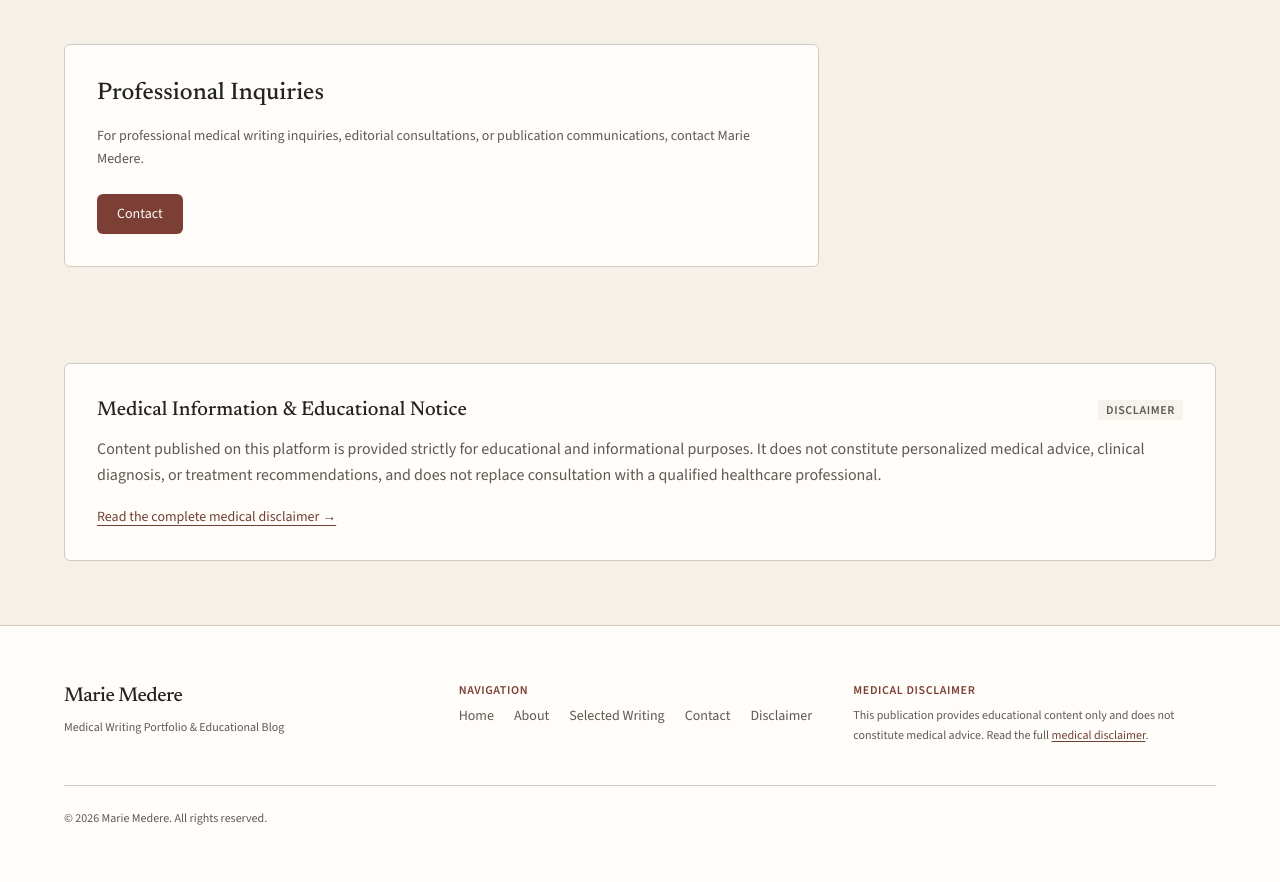
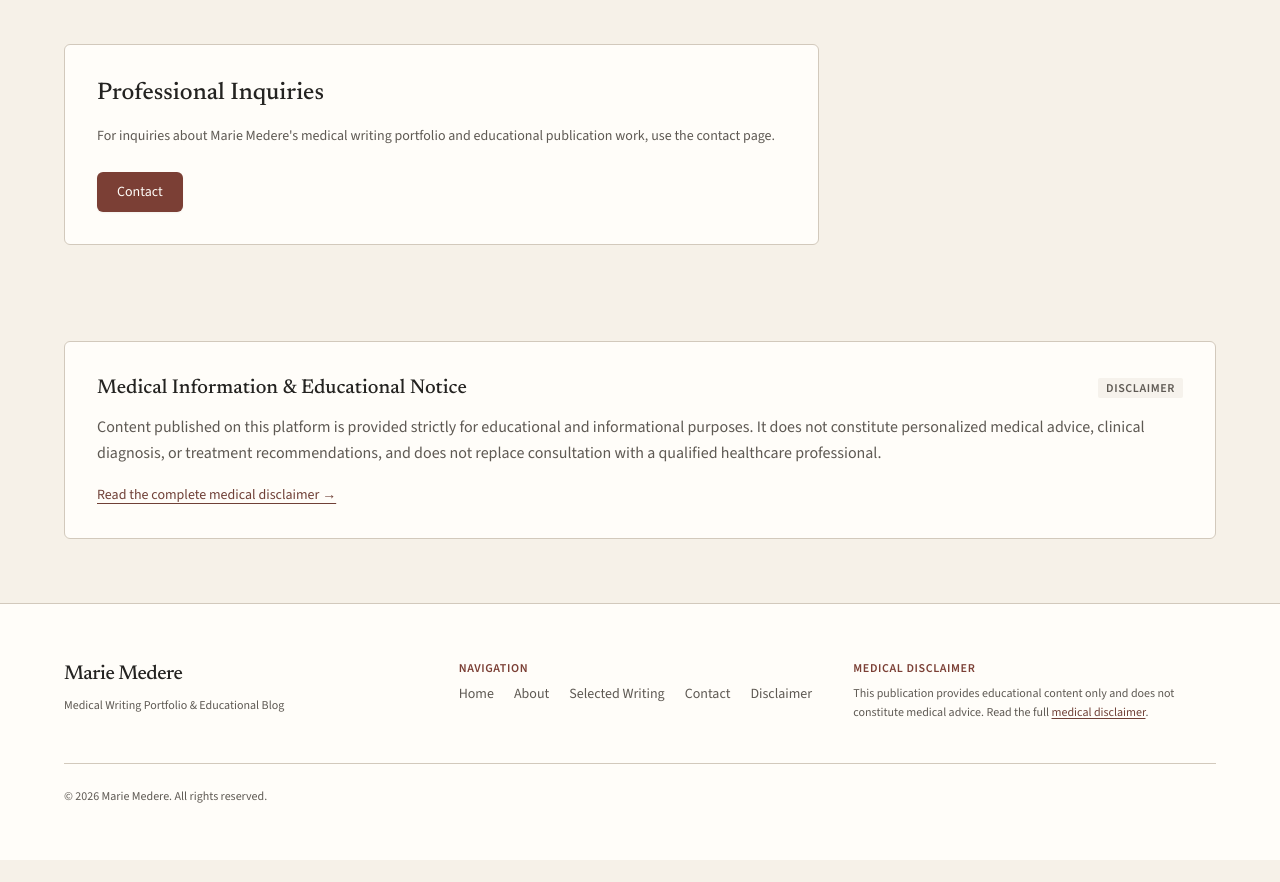
Before and after one commit to techwithmpg/Marie-medical-blog, a Next.js app: page /portfolio in a window 1280 px wide. Shown: the part 780-1662 px from the top of the page. After the commit the page ends 1640 px from the top, so only its background shows below. Built offline with nearby package versions, Linux system fonts and the light colour scheme.

Commit message:
fix: finalize stage 5 content truth

```diff
--- a/src/app/about/page.tsx
+++ b/src/app/about/page.tsx
@@ -207,7 +207,6 @@ export default async function AboutPage() {
                   <ul className="space-y-1.5">
                     <li>• Evidence-based medical writing</li>
                     <li>• Educational healthcare publications</li>
-                    <li>• Literature synthesis and review</li>
                   </ul>
                 </div>
 
--- a/src/app/contact/page.tsx
+++ b/src/app/contact/page.tsx
@@ -46,8 +46,8 @@ export default function ContactPage() {
                 </span>
                 <p className="text-xs leading-relaxed text-[#5E5953]">
                   This contact channel is intended for professional inquiries
-                  regarding medical writing, publication development, and
-                  editorial collaboration.
+                  regarding Marie Medere&apos;s medical writing portfolio and
+                  educational publication.
                 </p>
 
                 <SplitRule />
--- a/src/app/portfolio/page.tsx
+++ b/src/app/portfolio/page.tsx
@@ -50,9 +50,9 @@ export default function PortfolioPage() {
                 Professional Inquiries
               </h2>
               <p className="text-sm leading-relaxed text-[#5E5953]">
-                For professional medical writing inquiries, editorial
-                consultations, or publication communications, contact Marie
-                Medere.
+                For inquiries about Marie Medere&apos;s medical writing
+                portfolio and educational publication work, use the contact
+                page.
               </p>
               <div className="pt-2">
                 <Link
```
